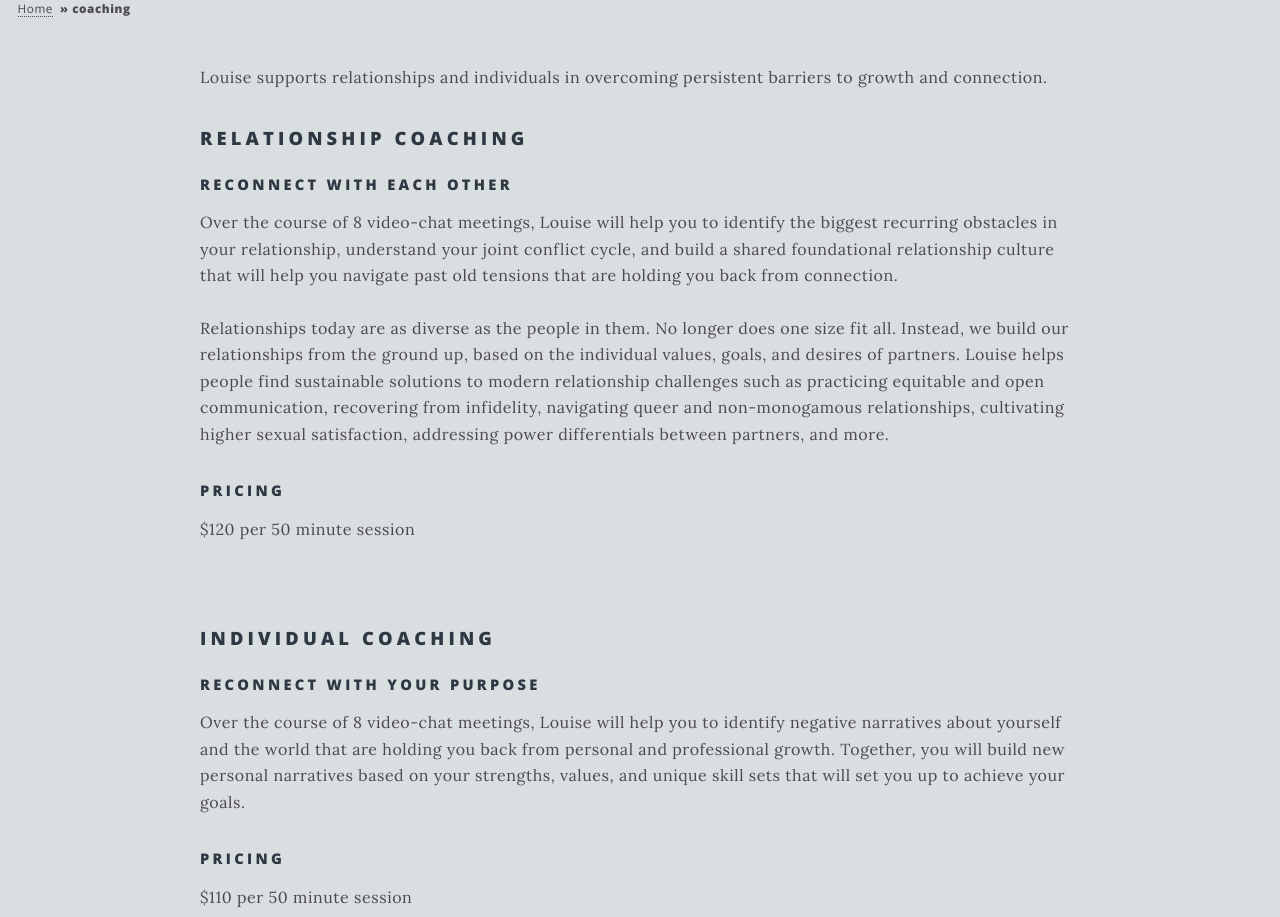
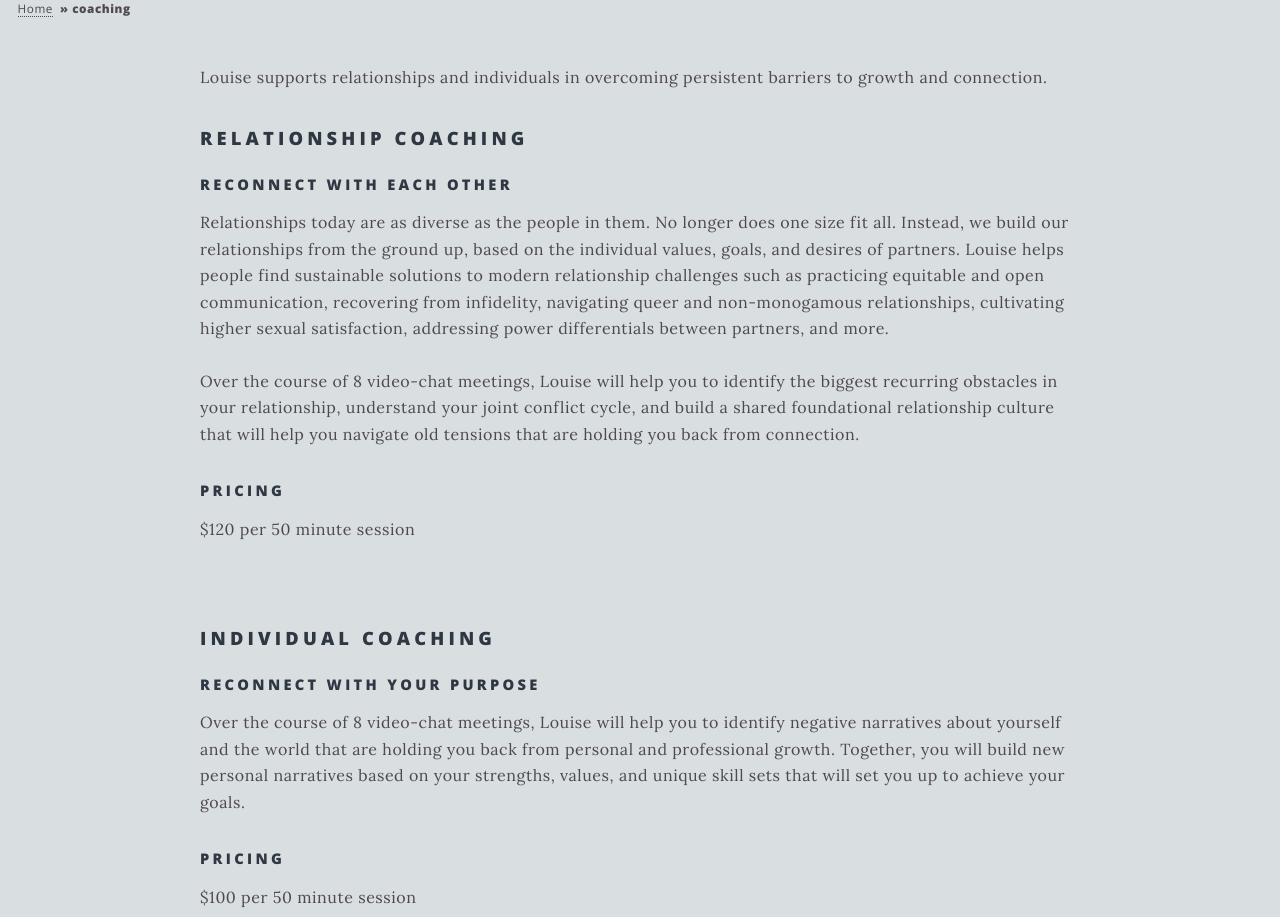
Before and after one commit to lehead/lehead.github.io, a Jekyll site: the page built from _pages/coaching.html, in a window 1280 px wide and 1400 px high, cut to the strip 365-1282 px from the top of the window. Built offline with Jekyll 4.4.1, drawn with Linux system fonts in a browser that asks for light colours.

Commit message:
edit coaching page

```diff
--- a/_pages/coaching.html
+++ b/_pages/coaching.html
@@ -16,14 +16,18 @@ background-image: couplereddress_omar-lopez-1104241-unsplash.jpg
 <h2>Relationship Coaching</h2>
 <h4>Reconnect with each other</h4>
 <p>
-Over the course of 8 video-chat meetings, Louise will help you to identify the biggest recurring obstacles in your relationship, understand your joint conflict cycle, and build a shared foundational relationship culture that will help you navigate past old tensions that are holding you back from connection.
+  Relationships today are as diverse as the people in them. No longer does one size fit all.
+  Instead, we build our relationships from the ground up, based on the individual values, goals,
+   and desires of partners. Louise helps people find
+   sustainable solutions to modern relationship challenges such as practicing equitable and
+   open communication, recovering from infidelity, navigating queer and non-monogamous relationships,
+   cultivating higher sexual satisfaction, addressing power differentials between partners, and more.
 <br> </br>
-Relationships today are as diverse as the people in them. No longer does one size fit all.
-Instead, we build our relationships from the ground up, based on the individual values, goals,
- and desires of partners. Louise helps people find
- sustainable solutions to modern relationship challenges such as practicing equitable and
- open communication, recovering from infidelity, navigating queer and non-monogamous relationships,
- cultivating higher sexual satisfaction, addressing power differentials between partners, and more.
+
+ Over the course of 8 video-chat meetings, Louise will help you to identify the biggest recurring
+ obstacles in your relationship, understand your joint conflict cycle, and build a shared
+ foundational relationship culture that will help you navigate old tensions that are holding
+ you back from connection.
 </p>
 <h4>Pricing</h4>
 <p>$120 per 50 minute session</p>
@@ -37,4 +41,4 @@ Over the course of 8 video-chat meetings, Louise will help you to identify negat
 
 </p>
 <h4>Pricing</h4>
-<p>$110 per 50 minute session</p>
+<p>$100 per 50 minute session</p>
```
